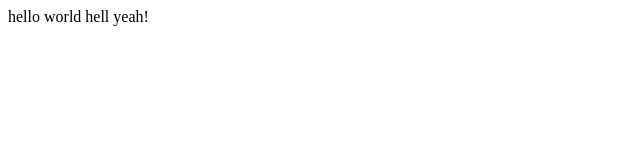
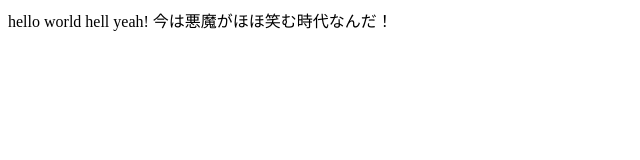
Before and after one commit to uesugi-bugs/miniSite, a plain HTML site: page index.html in a window 1280 px wide. Shown: the whole page, without its empty margins (0-640 px from the left). Drawn offline with Linux system fonts and the light colour scheme.

Commit message:
index.html1行追加

```diff
--- a/index.html
+++ b/index.html
@@ -8,5 +8,6 @@
 		hello
 		world
 		hell yeah!
+		今は悪魔がほほ笑む時代なんだ！
 	</body>
 </html>
```
